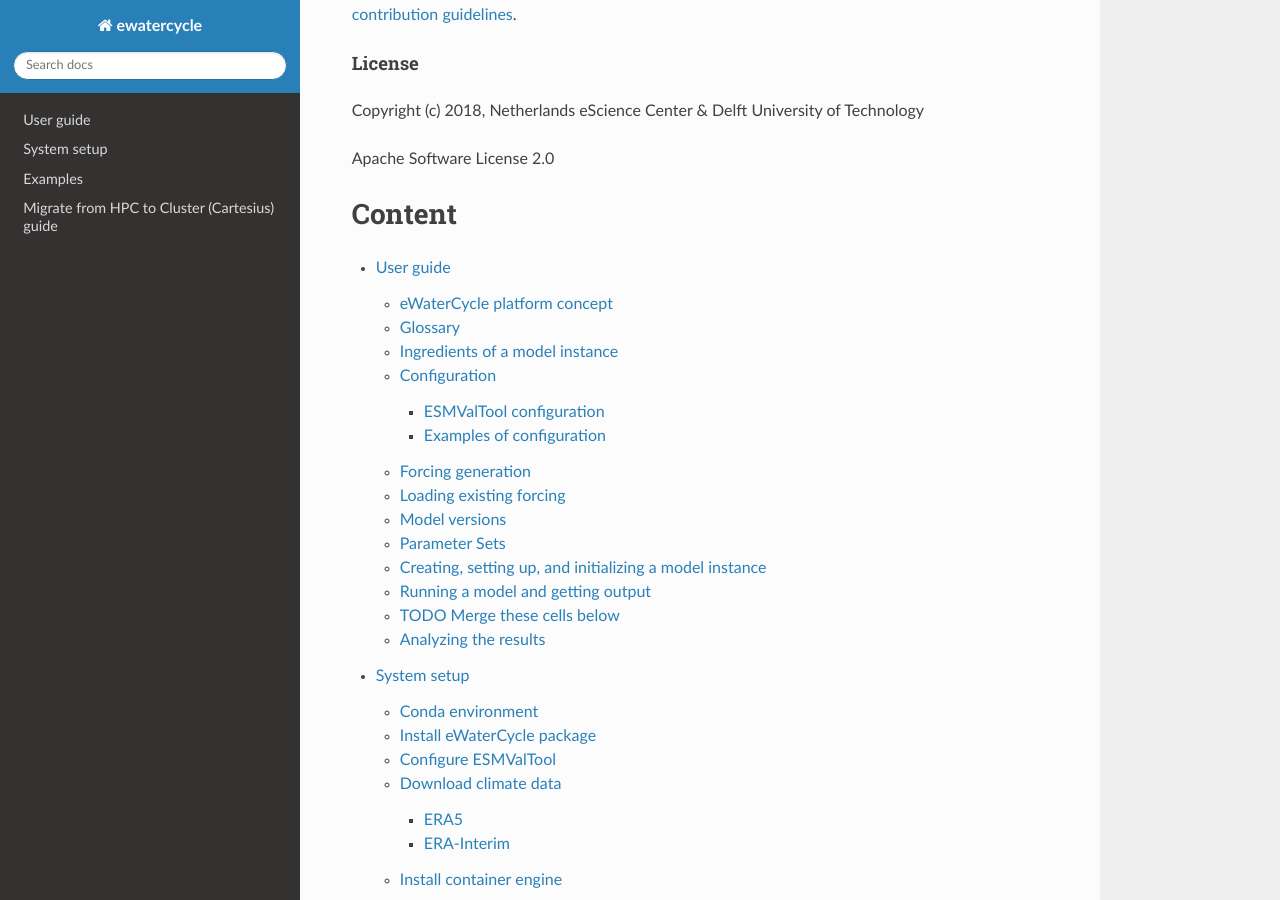
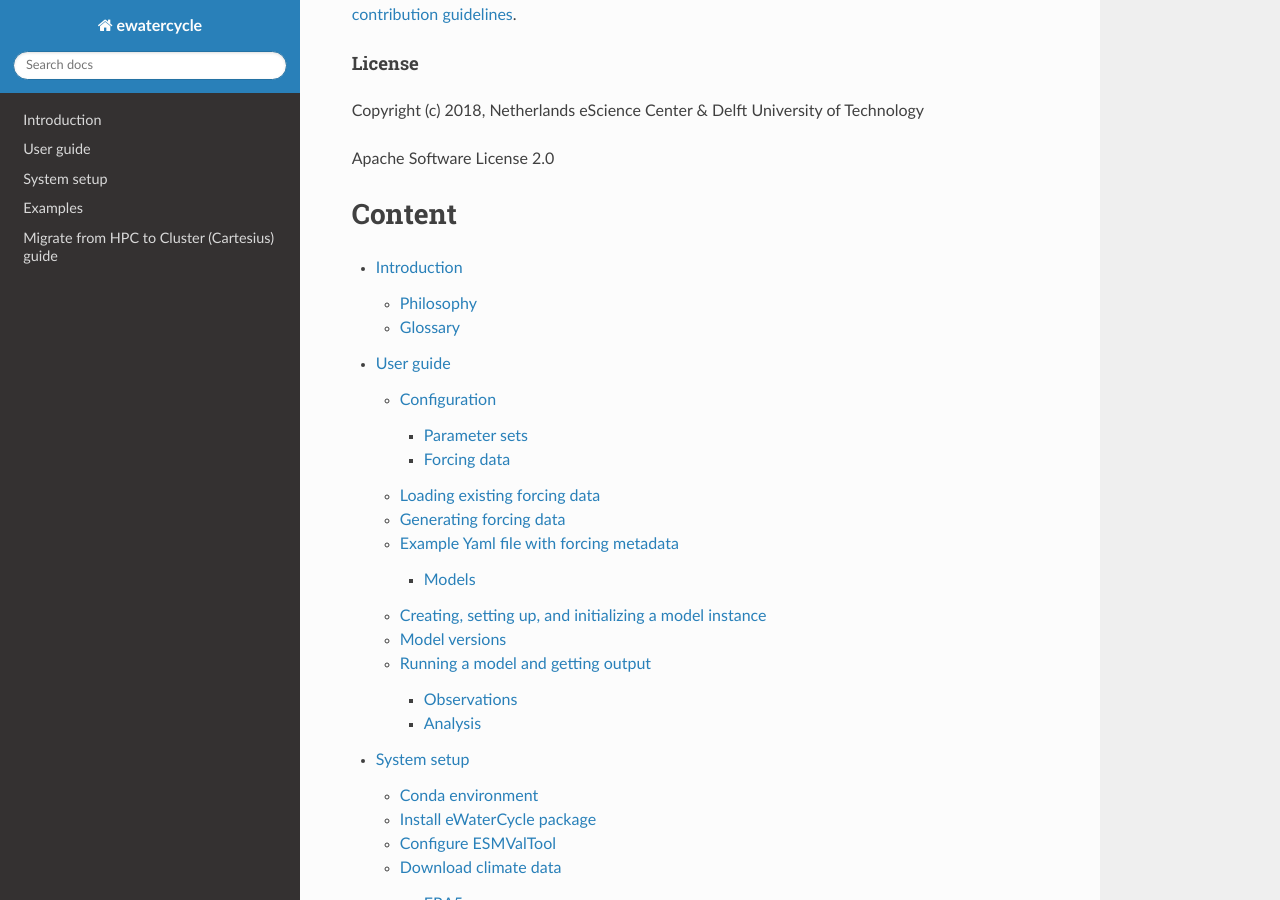
Before and after one commit to eWaterCycle/ewatercycle, a Sphinx documentation site: the page built from docs/index.rst, in a window 1280 px wide and 900 px high, scrolled down 1232 px. Built offline with Sphinx 7.4.7 and the Read the Docs theme 2.0.0, drawn with Linux system fonts in a browser that asks for light colours; pages that are not in the unit, such as notebooks, are missing from menus; some of the changed lines change nothing that is shown.

Commit message:
Split off introduction and rewrite first section of user guide

```diff
--- a/docs/index.rst
+++ b/docs/index.rst
@@ -18,6 +18,7 @@
 .. toctree::
   :maxdepth: 3
 
+  introduction
   user_guide
   system_setup
   examples
--- /dev/null
+++ b/docs/introduction.rst
@@ -0,0 +1,22 @@
+Introduction
+============
+
+Philosophy
+----------
+
+In general eWaterCycle tries to strike a balance between making it easy to use
+standard available elements of an experiment (datasets, models, analysis
+algorithms), and supplying custom elements. This does mean that a simple usecase
+sometimes requires slightly more lines of code than strictly nescessary, for the
+sake of making it easy to adapt this code to more complex and/or custom
+usecases.
+
+Glossary
+--------
+
+- Experiment: A notebook running one or more hydrological models and producing a scientific result.
+- Model: Software implementation of an algorithm. Note this excludes data required for this model.
+- Forcing: all time dependent data needed to run a model, and that is not impacted by the model.
+- Model Parameters: fixed parameters (depth of river, land use, irrigation channels, dams). Considered constant during a model run.
+- Parameter Set: File based collection of parameters for a certain model, resolution, and possibly area.
+- Model instance: single running instance of a model, including all data required, and with a current state.
```
Also changed, not shown: docs/examples/wflow.ipynb, docs/user_guide.ipynb.
